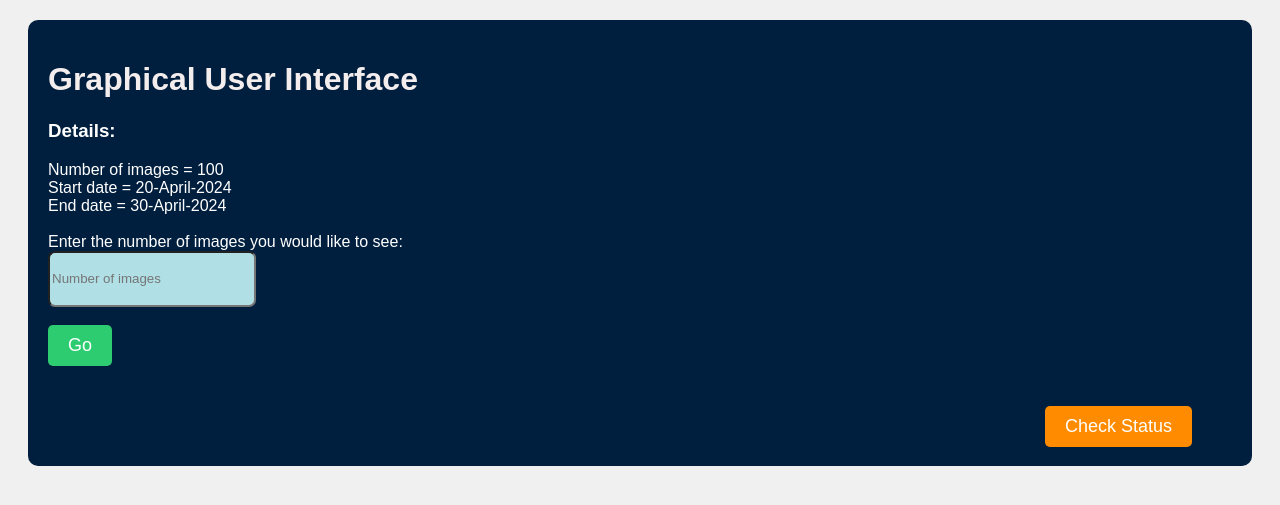
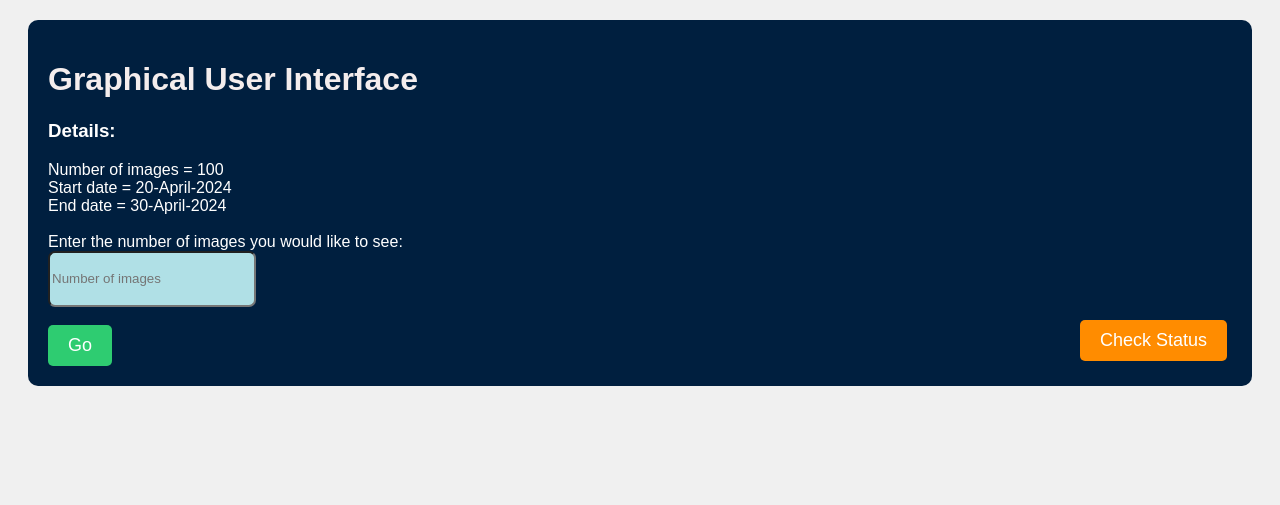
Before and after one commit to grilledbiscuits/Group-5-Design-Project, a Flask app: page / in a window 1280 px wide. Shown: the top 505 px of the page. Run offline with Flask 3, Linux system fonts and the light colour scheme.

Commit message:
Bare bones

```diff
--- a/GUI/app.py
+++ b/GUI/app.py
@@ -1,4 +1,5 @@
 from flask import Flask, request, render_template
+import datetime
 
 app = Flask(__name__)
 
@@ -23,8 +24,11 @@ def status():
     battery_percentage = "80%"
     wifi_strength = "Strong"
     uptime = "3 days"
-    time_of_day = "10:00 AM"
-    return render_template('status.html', battery_percentage=battery_percentage, wifi_strength=wifi_strength, uptime=uptime, time_of_day=time_of_day)
+    dt = datetime.datetime.today()
+    time_of_day = str(dt.hour) + ":" + str(dt.minute) + \
+        ":" + str(dt.second) + "." + str(dt.microsecond)
+    date = str(dt.year) + " / "+str(dt.month)+" / " + str(dt.day)
+    return render_template('status.html', date=date, battery_percentage=battery_percentage, wifi_strength=wifi_strength, uptime=uptime, time_of_day=time_of_day)
 
 
 if __name__ == '__main__':
--- a/GUI/static/main.css
+++ b/GUI/static/main.css
@@ -36,25 +36,28 @@ h1 {
 
 .btn-go {
     background-color: #2ecc71;
-    /* Green color */
     color: white;
     padding: 10px 20px;
     font-size: 18px;
     border: none;
     border-radius: 5px;
     cursor: pointer;
+
 }
 
 .btn-status {
     background-color: #ff8c00;
     color: white;
-    float: right;
     padding: 10px 20px;
     font-size: 18px;
-    border: none;
     border-radius: 5px;
     cursor: pointer;
     text-decoration: none;
+    bottom: 1;
+    position: absolute;
+    bottom: 0px;
+    right: 0px;
+
 
 }
 
@@ -69,3 +72,12 @@ h1 {
     text-decoration: none;
 
 }
+
+.block-1 {
+    height: 20%;
+    width: 20%;
+    position: absolute;
+    bottom: 25px;
+    right: 25px;
+
+}
--- a/GUI/templates/index.html
+++ b/GUI/templates/index.html
@@ -18,16 +18,17 @@
             Start date = {{star_date}}<br>
             End date = {{end_date}}<br><br>
         </div>
-        Enter the number of images you would like to see:
+
         <form action="/submit" method="post" class="input-text">
-
+            Enter the number of images you would like to see:
+            <br>
             <input type="text" name="user_input" placeholder="Number of images" class="entry">
             <br>
             <br>
             <button type="submit" class="btn-go">Go</button>
         </form>
 
-        <div class="block">
+        <div class="block-1">
             <a href="/status" class="btn-status">Check Status</a>
         </div>
     </div>
--- a/GUI/templates/status.html
+++ b/GUI/templates/status.html
@@ -15,6 +15,7 @@
         <p>WiFi Strength: {{wifi_strength}}</p>
         <p>Uptime: {{uptime}}</p>
         <p>Time: {{time_of_day}}</p>
+        <p>Date: {{date}}</p>
         <a href="/" class="btn-back">Back</a>
     </div>
 </body>
```
